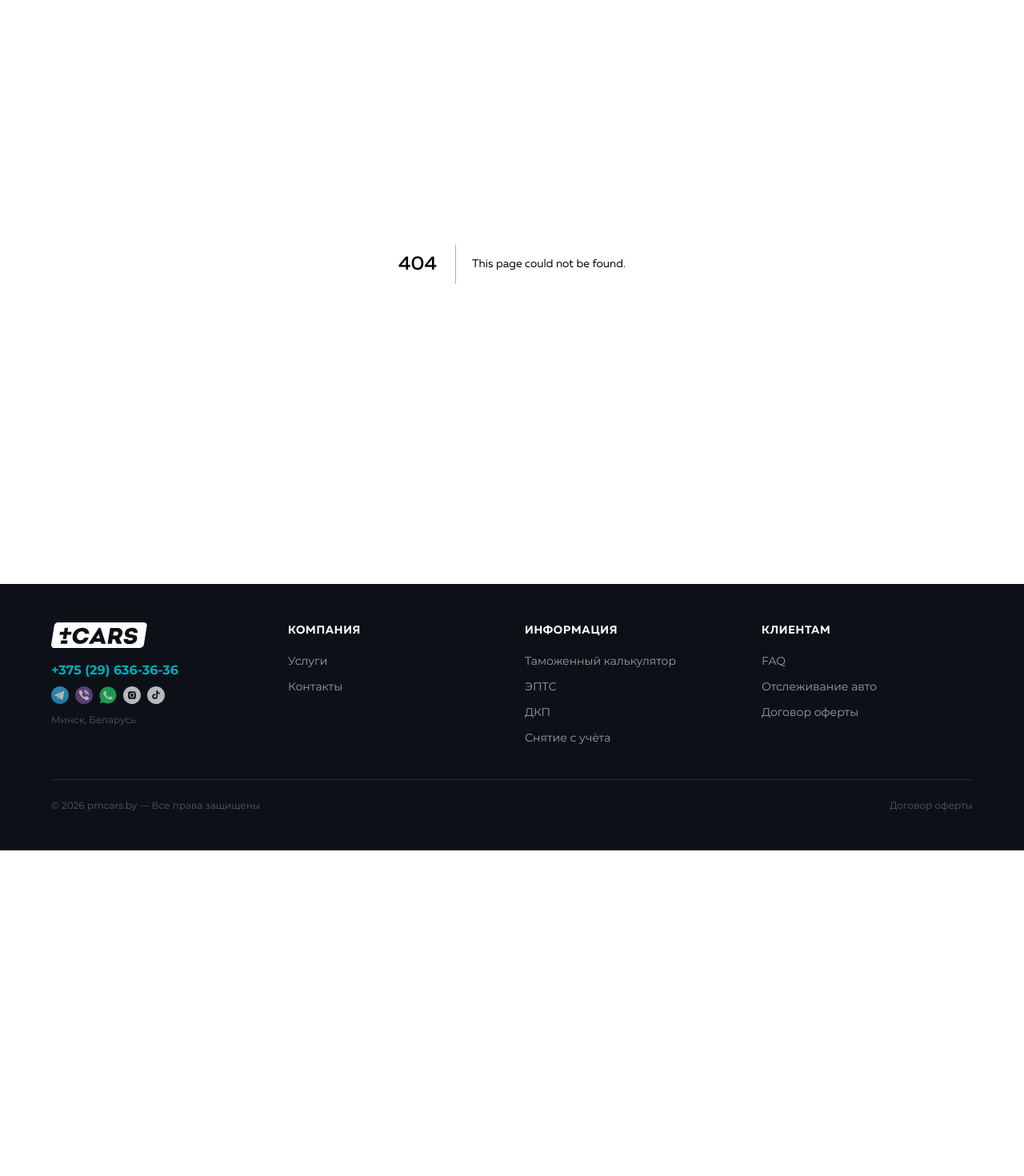
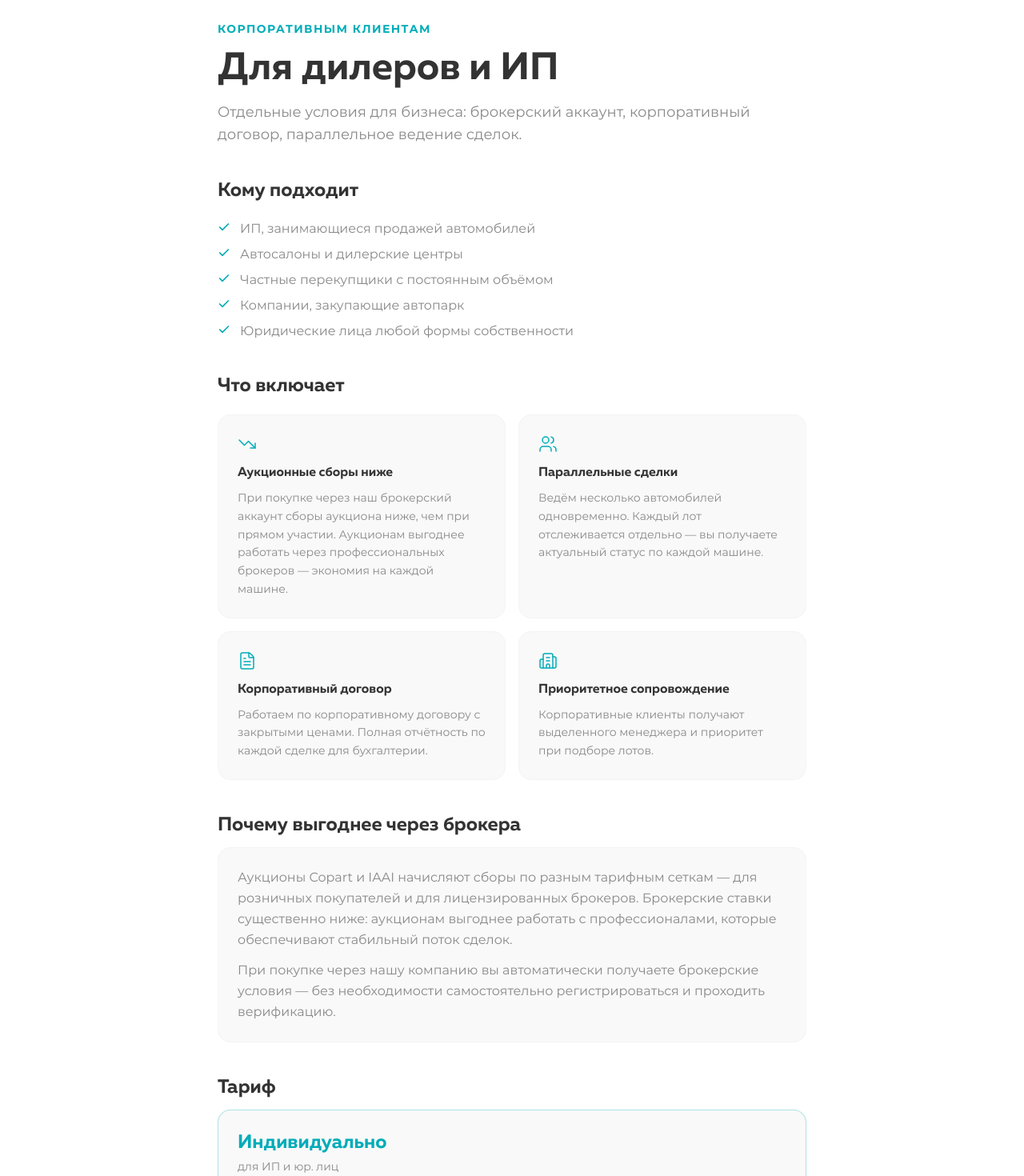
Before and after one commit to idzvilla/pmcars, a Next.js app: page /info/dlya-dilerov in a window 1280 px wide. Before the commit this address had no page. Shown: the part 160-1630 px from the top of the page at 80% size. Before the commit the page ends 1223 px from the top, so only its background shows below. Built offline with nearby package versions, Linux system fonts and the light colour scheme.

Commit message:
feat: add dealers/corporate clients info page

```diff
--- /dev/null
+++ b/src/app/info/dlya-dilerov/page.tsx
@@ -0,0 +1,151 @@
+// src/app/info/dlya-dilerov/page.tsx
+import type { Metadata } from 'next'
+import Link from 'next/link'
+import { Check, Building2, TrendingDown, Users, FileText } from 'lucide-react'
+
+export const metadata: Metadata = {
+  title: 'Для дилеров и ИП — корпоративный импорт авто из США | pmcars.by',
+  description: 'Условия для ИП и юридических лиц: брокерский аккаунт, параллельные сделки, корпоративный договор.',
+}
+
+const BENEFITS = [
+  {
+    icon: TrendingDown,
+    title: 'Аукционные сборы ниже',
+    text: 'При покупке через наш брокерский аккаунт сборы аукциона ниже, чем при прямом участии. Аукционам выгоднее работать через профессиональных брокеров — экономия на каждой машине.',
+  },
+  {
+    icon: Users,
+    title: 'Параллельные сделки',
+    text: 'Ведём несколько автомобилей одновременно. Каждый лот отслеживается отдельно — вы получаете актуальный статус по каждой машине.',
+  },
+  {
+    icon: FileText,
+    title: 'Корпоративный договор',
+    text: 'Работаем по корпоративному договору с закрытыми ценами. Полная отчётность по каждой сделке для бухгалтерии.',
+  },
+  {
+    icon: Building2,
+    title: 'Приоритетное сопровождение',
+    text: 'Корпоративные клиенты получают выделенного менеджера и приоритет при подборе лотов.',
+  },
+]
+
+const SUITABLE_FOR = [
+  'ИП, занимающиеся продажей автомобилей',
+  'Автосалоны и дилерские центры',
+  'Частные перекупщики с постоянным объёмом',
+  'Компании, закупающие автопарк',
+  'Юридические лица любой формы собственности',
+]
+
+export default function DlyaDilerovPage() {
+  return (
+    <div className="py-16 md:py-24">
+      <div className="container max-w-3xl">
+        <p className="text-primary text-sm font-montserrat font-bold uppercase tracking-widest mb-4">
+          Корпоративным клиентам
+        </p>
+        <h1 className="font-muller font-bold text-4xl md:text-5xl text-body mb-4">
+          Для дилеров и ИП
+        </h1>
+        <p className="text-muted font-montserrat text-lg mb-10">
+          Отдельные условия для бизнеса: брокерский аккаунт, корпоративный договор,
+          параллельное ведение сделок.
+        </p>
+
+        <div className="space-y-10">
+
+          <section>
+            <h2 className="font-muller font-bold text-2xl text-body mb-5">Кому подходит</h2>
+            <ul className="flex flex-col gap-2 font-montserrat text-muted">
+              {SUITABLE_FOR.map((item) => (
+                <li key={item} className="flex items-start gap-3">
+                  <Check className="w-4 h-4 text-primary flex-shrink-0 mt-0.5" strokeWidth={2.5} />
+                  {item}
+                </li>
+              ))}
+            </ul>
+          </section>
+
+          <section>
+            <h2 className="font-muller font-bold text-2xl text-body mb-5">Что включает</h2>
+            <div className="grid grid-cols-1 md:grid-cols-2 gap-4">
+              {BENEFITS.map((b) => (
+                <div key={b.title} className="bg-light-bg rounded-2xl p-6 border border-gray-100">
+                  <b.icon className="w-6 h-6 text-primary mb-3" strokeWidth={1.5} />
+                  <h3 className="font-muller font-bold text-base text-body mb-2">{b.title}</h3>
+                  <p className="font-montserrat text-sm text-muted leading-relaxed">{b.text}</p>
+                </div>
+              ))}
+            </div>
+          </section>
+
+          <section>
+            <h2 className="font-muller font-bold text-2xl text-body mb-3">Почему выгоднее через брокера</h2>
+            <div className="bg-light-bg rounded-2xl p-6 border border-gray-100 font-montserrat text-muted leading-relaxed">
+              <p className="mb-3">
+                Аукционы Copart и IAAI начисляют сборы по разным тарифным сеткам — для
+                розничных покупателей и для лицензированных брокеров. Брокерские ставки
+                существенно ниже: аукционам выгоднее работать с профессионалами, которые
+                обеспечивают стабильный поток сделок.
+              </p>
+              <p>
+                При покупке через нашу компанию вы автоматически получаете брокерские условия —
+                без необходимости самостоятельно регистрироваться и проходить верификацию.
+              </p>
+            </div>
+          </section>
+
+          <section>
+            <h2 className="font-muller font-bold text-2xl text-body mb-3">Тариф</h2>
+            <div className="bg-light-bg rounded-2xl p-6 border border-primary/30">
+              <p className="font-muller font-bold text-2xl text-primary mb-1">Индивидуально</p>
+              <p className="font-montserrat text-sm text-muted mb-4">для ИП и юр. лиц</p>
+              <ul className="flex flex-col gap-2 font-montserrat text-sm text-muted">
+                {[
+                  'Доступ к брокерскому аккаунту',
+                  'Сопровождение при покупке',
+                  'Сопровождение в доставке',
+                  'Корпоративный договор',
+                  'Условия обсуждаются индивидуально',
+                ].map((f) => (
+                  <li key={f} className="flex items-start gap-2">
+                    <Check size={14} strokeWidth={2.5} className="text-primary flex-shrink-0 mt-0.5" />
+                    {f}
+                  </li>
+                ))}
+              </ul>
+            </div>
+          </section>
+
+        </div>
+
+        <div className="mt-10 bg-dark-bg rounded-2xl p-7">
+          <h3 className="font-muller font-bold text-xl text-white mb-2">
+            Обсудить условия
+          </h3>
+          <p className="font-montserrat text-white/50 text-sm mb-5">
+            Расскажите о вашем объёме — подберём оптимальные условия сотрудничества.
+          </p>
+          <div className="flex flex-wrap gap-3">
+            <a
+              href="https://t.me/pmcars"
+              target="_blank"
+              rel="noopener noreferrer"
+              className="inline-flex items-center px-5 py-3 rounded-xl bg-primary text-white font-montserrat font-bold text-sm hover:bg-primary/90 transition-colors"
+            >
+              Написать в Telegram
+            </a>
+            <Link
+              href="/contacts"
+              className="inline-flex items-center px-5 py-3 rounded-xl border border-white/20 text-white font-montserrat font-bold text-sm hover:border-primary hover:text-primary transition-colors"
+            >
+              Оставить заявку
+            </Link>
+          </div>
+        </div>
+      </div>
+    </div>
+  )
+}
```
